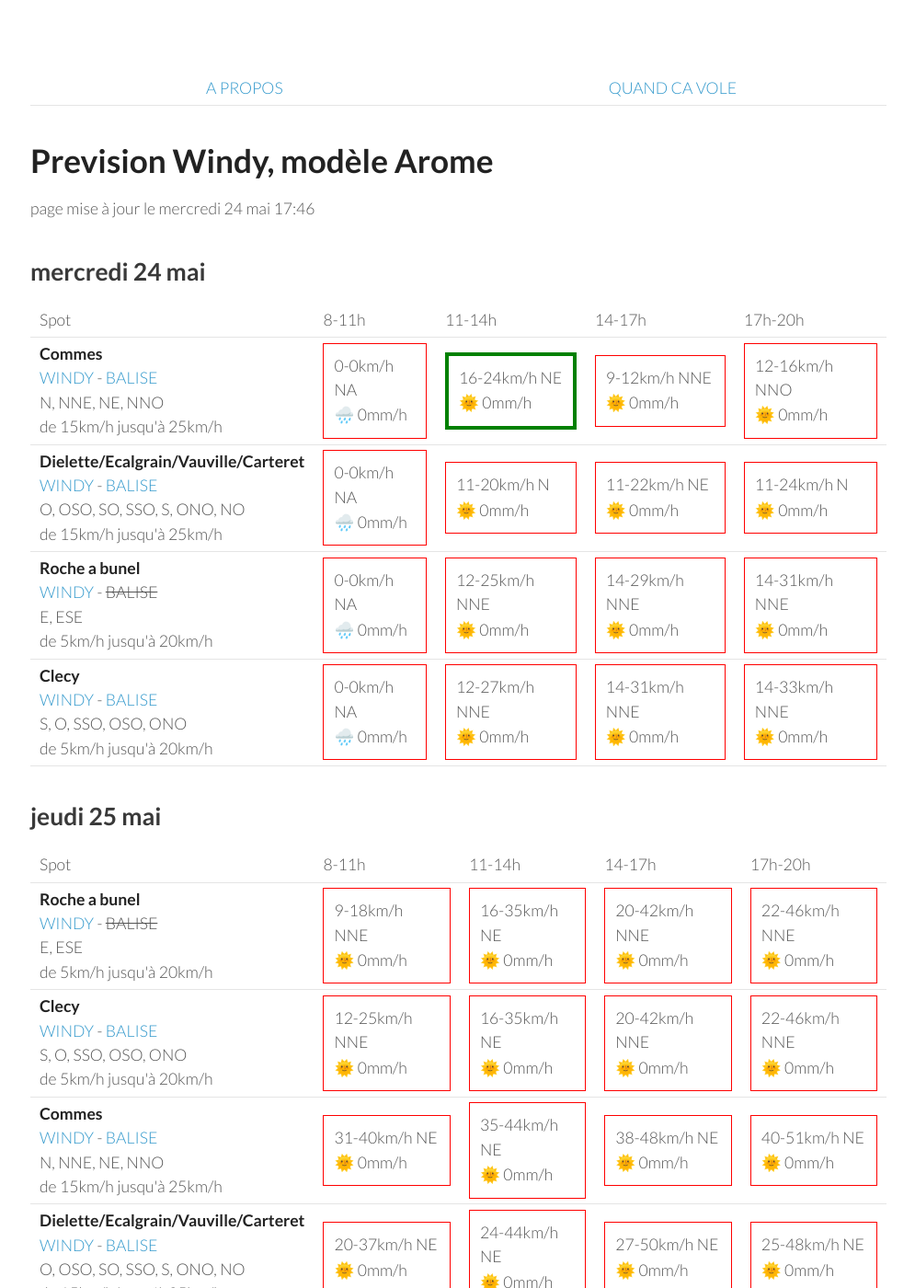
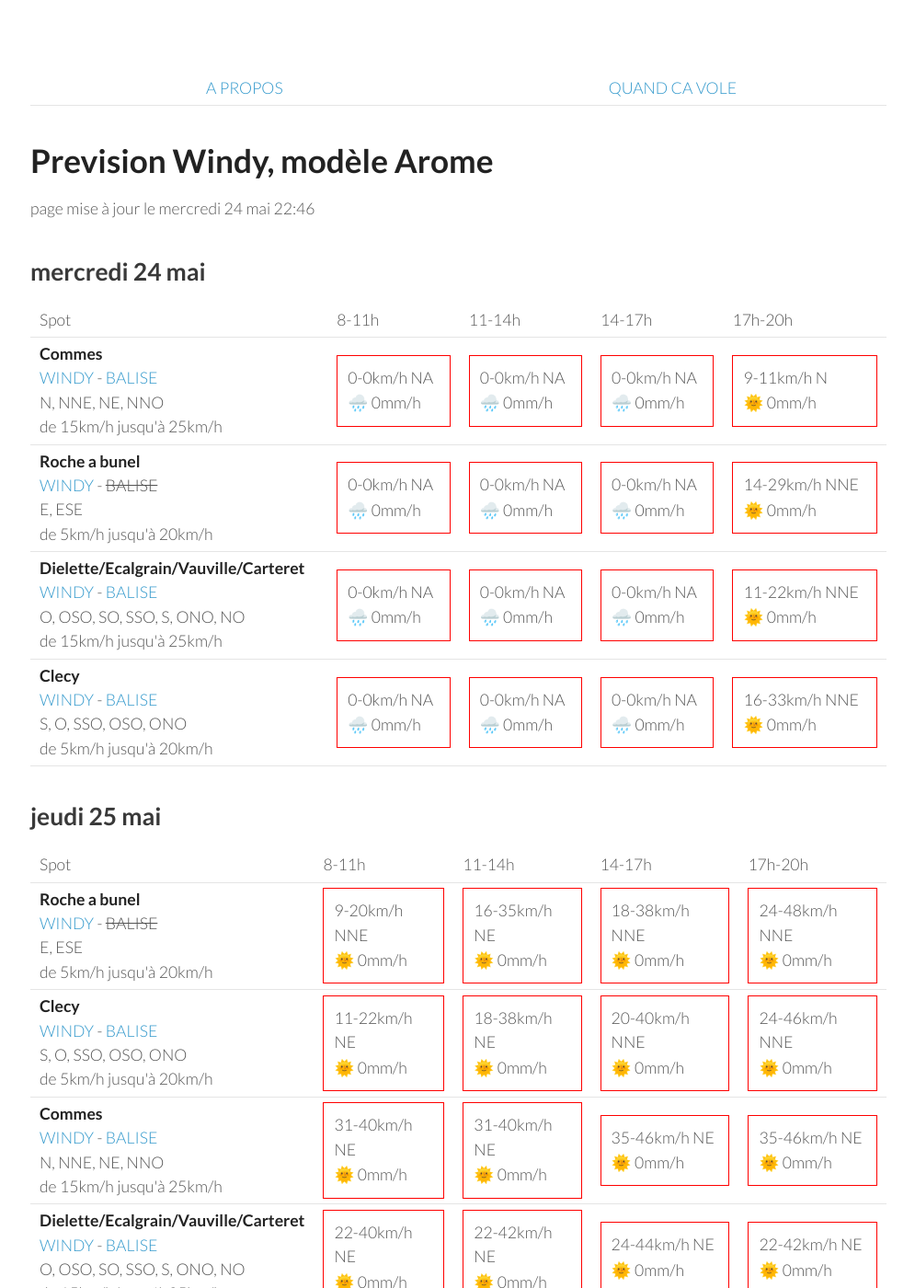
Before and after one commit to parapente-dans-le-nord/parapente-dans-le-nord.github.io, a Jekyll site: the page built from normandie.markdown, in a window 1280 px wide and 1400 px high. Shown: the whole window at 92% size, without its empty margins (25-1020 px from the left). Built offline with Jekyll 4.4.1, drawn with Linux system fonts in a browser that asks for light colours; some of the changed text lies outside the part shown.

Commit message:
update index.markdown

```diff
--- a/normandie.markdown
+++ b/normandie.markdown
@@ -7,7 +7,7 @@ title:  "Tous les spots"
 {: .links}
 
 # Prevision Windy, modèle Arome
-page mise à jour le mercredi 24 mai 17:46
+page mise à jour le mercredi 24 mai 22:46
 
 ## mercredi 24 mai
 
@@ -25,36 +25,36 @@ page mise à jour le mercredi 24 mai 17:46
         <td><strong>Commes</strong><br><a href="https://windy.com/49.346/-0.726?48.936,-0.726,8">WINDY</a> - <span class=""><a href="http://www.balisemeteo.com/balise.php?idBalise=158">BALISE</a> </span><br> <span class="vent-favorable">N, NNE, NE, NNO</span><br><span class="force-vent">de 15km/h jusqu'à 25km/h</span> </td>
 
             <td><div class="not-flyable"><p>0-0km/h NA</p><p>🌧️ 0mm/h</p></div></td>
-            <td><div class="flyable"><p>16-24km/h NE</p><p>🌞 0mm/h</p></div></td>
-            <td><div class="not-flyable"><p>9-12km/h NNE</p><p>🌞 0mm/h</p></div></td>
-            <td><div class="not-flyable"><p>12-16km/h NNO</p><p>🌞 0mm/h</p></div></td>
+            <td><div class="not-flyable"><p>0-0km/h NA</p><p>🌧️ 0mm/h</p></div></td>
+            <td><div class="not-flyable"><p>0-0km/h NA</p><p>🌧️ 0mm/h</p></div></td>
+            <td><div class="not-flyable"><p>9-11km/h N</p><p>🌞 0mm/h</p></div></td>
+
+    </tr>
+<tr>
+        <td><strong>Roche a bunel</strong><br><a href="https://windy.com/48.993/-0.499?48.580,-0.499,8">WINDY</a> - <span class="no-balise"> BALISE </span><br> <span class="vent-favorable">E, ESE</span><br><span class="force-vent">de 5km/h jusqu'à 20km/h</span> </td>
+
+            <td><div class="not-flyable"><p>0-0km/h NA</p><p>🌧️ 0mm/h</p></div></td>
+            <td><div class="not-flyable"><p>0-0km/h NA</p><p>🌧️ 0mm/h</p></div></td>
+            <td><div class="not-flyable"><p>0-0km/h NA</p><p>🌧️ 0mm/h</p></div></td>
+            <td><div class="not-flyable"><p>14-29km/h NNE</p><p>🌞 0mm/h</p></div></td>
 
     </tr>
 <tr>
         <td><strong>Dielette/Ecalgrain/Vauville/Carteret</strong><br><a href="https://windy.com/49.650/-1.856?49.243,-1.856,8">WINDY</a> - <span class=""><a href="http://www.balisemeteo.com/balise.php?idBalise=81">BALISE</a> </span><br> <span class="vent-favorable">O, OSO, SO, SSO, S, ONO, NO</span><br><span class="force-vent">de 15km/h jusqu'à 25km/h</span> </td>
 
             <td><div class="not-flyable"><p>0-0km/h NA</p><p>🌧️ 0mm/h</p></div></td>
-            <td><div class="not-flyable"><p>11-20km/h N</p><p>🌞 0mm/h</p></div></td>
-            <td><div class="not-flyable"><p>11-22km/h NE</p><p>🌞 0mm/h</p></div></td>
-            <td><div class="not-flyable"><p>11-24km/h N</p><p>🌞 0mm/h</p></div></td>
-
-    </tr>
-<tr>
-        <td><strong>Roche a bunel</strong><br><a href="https://windy.com/48.993/-0.499?48.580,-0.499,8">WINDY</a> - <span class="no-balise"> BALISE </span><br> <span class="vent-favorable">E, ESE</span><br><span class="force-vent">de 5km/h jusqu'à 20km/h</span> </td>
-
             <td><div class="not-flyable"><p>0-0km/h NA</p><p>🌧️ 0mm/h</p></div></td>
-            <td><div class="not-flyable"><p>12-25km/h NNE</p><p>🌞 0mm/h</p></div></td>
-            <td><div class="not-flyable"><p>14-29km/h NNE</p><p>🌞 0mm/h</p></div></td>
-            <td><div class="not-flyable"><p>14-31km/h NNE</p><p>🌞 0mm/h</p></div></td>
+            <td><div class="not-flyable"><p>0-0km/h NA</p><p>🌧️ 0mm/h</p></div></td>
+            <td><div class="not-flyable"><p>11-22km/h NNE</p><p>🌞 0mm/h</p></div></td>
 
     </tr>
 <tr>
         <td><strong>Clecy</strong><br><a href="https://windy.com/48.929/-0.470?48.516,-0.470,8">WINDY</a> - <span class=""><a href="http://www.balisemeteo.com/balise.php?idBalise=122">BALISE</a> </span><br> <span class="vent-favorable">S, O, SSO, OSO, ONO</span><br><span class="force-vent">de 5km/h jusqu'à 20km/h</span> </td>
 
             <td><div class="not-flyable"><p>0-0km/h NA</p><p>🌧️ 0mm/h</p></div></td>
-            <td><div class="not-flyable"><p>12-27km/h NNE</p><p>🌞 0mm/h</p></div></td>
-            <td><div class="not-flyable"><p>14-31km/h NNE</p><p>🌞 0mm/h</p></div></td>
-            <td><div class="not-flyable"><p>14-33km/h NNE</p><p>🌞 0mm/h</p></div></td>
+            <td><div class="not-flyable"><p>0-0km/h NA</p><p>🌧️ 0mm/h</p></div></td>
+            <td><div class="not-flyable"><p>0-0km/h NA</p><p>🌧️ 0mm/h</p></div></td>
+            <td><div class="not-flyable"><p>16-33km/h NNE</p><p>🌞 0mm/h</p></div></td>
 
     </tr>
 
@@ -76,20 +76,20 @@ page mise à jour le mercredi 24 mai 17:46
 <tr>
         <td><strong>Roche a bunel</strong><br><a href="https://windy.com/48.993/-0.499?48.580,-0.499,8">WINDY</a> - <span class="no-balise"> BALISE </span><br> <span class="vent-favorable">E, ESE</span><br><span class="force-vent">de 5km/h jusqu'à 20km/h</span> </td>
 
-            <td><div class="not-flyable"><p>9-18km/h NNE</p><p>🌞 0mm/h</p></div></td>
+            <td><div class="not-flyable"><p>9-20km/h NNE</p><p>🌞 0mm/h</p></div></td>
             <td><div class="not-flyable"><p>16-35km/h NE</p><p>🌞 0mm/h</p></div></td>
-            <td><div class="not-flyable"><p>20-42km/h NNE</p><p>🌞 0mm/h</p></div></td>
-            <td><div class="not-flyable"><p>22-46km/h NNE</p><p>🌞 0mm/h</p></div></td>
+            <td><div class="not-flyable"><p>18-38km/h NNE</p><p>🌞 0mm/h</p></div></td>
+            <td><div class="not-flyable"><p>24-48km/h NNE</p><p>🌞 0mm/h</p></div></td>
 
 
     </tr>
 <tr>
         <td><strong>Clecy</strong><br><a href="https://windy.com/48.929/-0.470?48.516,-0.470,8">WINDY</a> - <span class=""><a href="http://www.balisemeteo.com/balise.php?idBalise=122">BALISE</a> </span><br> <span class="vent-favorable">S, O, SSO, OSO, ONO</span><br><span class="force-vent">de 5km/h jusqu'à 20km/h</span> </td>
 
-            <td><div class="not-flyable"><p>12-25km/h NNE</p><p>🌞 0mm/h</p></div></td>
-            <td><div class="not-flyable"><p>16-35km/h NE</p><p>🌞 0mm/h</p></div></td>
-            <td><div class="not-flyable"><p>20-42km/h NNE</p><p>🌞 0mm/h</p></div></td>
-            <td><div class="not-flyable"><p>22-46km/h NNE</p><p>🌞 0mm/h</p></div></td>
+            <td><div class="not-flyable"><p>11-22km/h NE</p><p>🌞 0mm/h</p></div></td>
+            <td><div class="not-flyable"><p>18-38km/h NE</p><p>🌞 0mm/h</p></div></td>
+            <td><div class="not-flyable"><p>20-40km/h NNE</p><p>🌞 0mm/h</p></div></td>
+            <td><div class="not-flyable"><p>24-46km/h NNE</p><p>🌞 0mm/h</p></div></td>
 
 
     </tr>
@@ -97,19 +97,19 @@ page mise à jour le mercredi 24 mai 17:46
         <td><strong>Commes</strong><br><a href="https://windy.com/49.346/-0.726?48.936,-0.726,8">WINDY</a> - <span class=""><a href="http://www.balisemeteo.com/balise.php?idBalise=158">BALISE</a> </span><br> <span class="vent-favorable">N, NNE, NE, NNO</span><br><span class="force-vent">de 15km/h jusqu'à 25km/h</span> </td>
 
             <td><div class="not-flyable"><p>31-40km/h NE</p><p>🌞 0mm/h</p></div></td>
-            <td><div class="not-flyable"><p>35-44km/h NE</p><p>🌞 0mm/h</p></div></td>
-            <td><div class="not-flyable"><p>38-48km/h NE</p><p>🌞 0mm/h</p></div></td>
-            <td><div class="not-flyable"><p>40-51km/h NE</p><p>🌞 0mm/h</p></div></td>
+            <td><div class="not-flyable"><p>31-40km/h NE</p><p>🌞 0mm/h</p></div></td>
+            <td><div class="not-flyable"><p>35-46km/h NE</p><p>🌞 0mm/h</p></div></td>
+            <td><div class="not-flyable"><p>35-46km/h NE</p><p>🌞 0mm/h</p></div></td>
 
 
     </tr>
 <tr>
         <td><strong>Dielette/Ecalgrain/Vauville/Carteret</strong><br><a href="https://windy.com/49.650/-1.856?49.243,-1.856,8">WINDY</a> - <span class=""><a href="http://www.balisemeteo.com/balise.php?idBalise=81">BALISE</a> </span><br> <span class="vent-favorable">O, OSO, SO, SSO, S, ONO, NO</span><br><span class="force-vent">de 15km/h jusqu'à 25km/h</span> </td>
 
-            <td><div class="not-flyable"><p>20-37km/h NE</p><p>🌞 0mm/h</p></div></td>
+            <td><div class="not-flyable"><p>22-40km/h NE</p><p>🌞 0mm/h</p></div></td>
+            <td><div class="not-flyable"><p>22-42km/h NE</p><p>🌞 0mm/h</p></div></td>
             <td><div class="not-flyable"><p>24-44km/h NE</p><p>🌞 0mm/h</p></div></td>
-            <td><div class="not-flyable"><p>27-50km/h NE</p><p>🌞 0mm/h</p></div></td>
-            <td><div class="not-flyable"><p>25-48km/h NE</p><p>🌞 0mm/h</p></div></td>
+            <td><div class="not-flyable"><p>22-42km/h NE</p><p>🌞 0mm/h</p></div></td>
 
 
     </tr>
@@ -130,9 +130,19 @@ page mise à jour le mercredi 24 mai 17:46
       <td>17h-20h</td>
     </tr>
 <tr>
+        <td><strong>Roche a bunel</strong><br><a href="https://windy.com/48.993/-0.499?48.580,-0.499,8">WINDY</a> - <span class="no-balise"> BALISE </span><br> <span class="vent-favorable">E, ESE</span><br><span class="force-vent">de 5km/h jusqu'à 20km/h</span> </td>
+
+            <td><div class="not-flyable"><p>9-20km/h NNE</p><p>🌞 0mm/h</p></div></td>
+            <td><div class="not-flyable"><p>14-33km/h NE</p><p>🌞 0mm/h</p></div></td>
+            <td><div class="not-flyable"><p>18-40km/h NE</p><p>🌞 0mm/h</p></div></td>
+            <td><div class="not-flyable"><p>18-42km/h NNE</p><p>🌞 0mm/h</p></div></td>
+
+
+    </tr>
+<tr>
         <td><strong>Clecy</strong><br><a href="https://windy.com/48.929/-0.470?48.516,-0.470,8">WINDY</a> - <span class=""><a href="http://www.balisemeteo.com/balise.php?idBalise=122">BALISE</a> </span><br> <span class="vent-favorable">S, O, SSO, OSO, ONO</span><br><span class="force-vent">de 5km/h jusqu'à 20km/h</span> </td>
 
-            <td><div class="not-flyable"><p>11-22km/h NE</p><p>🌞 0mm/h</p></div></td>
+            <td><div class="not-flyable"><p>11-22km/h NNE</p><p>🌞 0mm/h</p></div></td>
             <td><div class="not-flyable"><p>12-31km/h NE</p><p>🌞 0mm/h</p></div></td>
             <td><div class="not-flyable"><p>18-40km/h NE</p><p>🌞 0mm/h</p></div></td>
             <td><div class="not-flyable"><p>18-40km/h NNE</p><p>🌞 0mm/h</p></div></td>
@@ -140,19 +150,9 @@ page mise à jour le mercredi 24 mai 17:46
 
     </tr>
 <tr>
-        <td><strong>Roche a bunel</strong><br><a href="https://windy.com/48.993/-0.499?48.580,-0.499,8">WINDY</a> - <span class="no-balise"> BALISE </span><br> <span class="vent-favorable">E, ESE</span><br><span class="force-vent">de 5km/h jusqu'à 20km/h</span> </td>
-
-            <td><div class="not-flyable"><p>12-24km/h NE</p><p>🌞 0mm/h</p></div></td>
-            <td><div class="not-flyable"><p>14-31km/h NE</p><p>🌞 0mm/h</p></div></td>
-            <td><div class="not-flyable"><p>18-40km/h NE</p><p>🌞 0mm/h</p></div></td>
-            <td><div class="not-flyable"><p>20-42km/h NNE</p><p>🌞 0mm/h</p></div></td>
-
-
-    </tr>
-<tr>
         <td><strong>Commes</strong><br><a href="https://windy.com/49.346/-0.726?48.936,-0.726,8">WINDY</a> - <span class=""><a href="http://www.balisemeteo.com/balise.php?idBalise=158">BALISE</a> </span><br> <span class="vent-favorable">N, NNE, NE, NNO</span><br><span class="force-vent">de 15km/h jusqu'à 25km/h</span> </td>
 
-            <td><div class="not-flyable"><p>25-38km/h ENE</p><p>🌞 0mm/h</p></div></td>
+            <td><div class="not-flyable"><p>33-42km/h ENE</p><p>🌞 0mm/h</p></div></td>
             <td><div class="not-flyable"><p>25-42km/h NE</p><p>🌞 0mm/h</p></div></td>
             <td><div class="not-flyable"><p>29-48km/h NE</p><p>🌞 0mm/h</p></div></td>
             <td><div class="not-flyable"><p>31-51km/h NE</p><p>🌞 0mm/h</p></div></td>
@@ -162,8 +162,8 @@ page mise à jour le mercredi 24 mai 17:46
 <tr>
         <td><strong>Dielette/Ecalgrain/Vauville/Carteret</strong><br><a href="https://windy.com/49.650/-1.856?49.243,-1.856,8">WINDY</a> - <span class=""><a href="http://www.balisemeteo.com/balise.php?idBalise=81">BALISE</a> </span><br> <span class="vent-favorable">O, OSO, SO, SSO, S, ONO, NO</span><br><span class="force-vent">de 15km/h jusqu'à 25km/h</span> </td>
 
-            <td><div class="not-flyable"><p>31-44km/h ENE</p><p>🌞 0mm/h</p></div></td>
-            <td><div class="not-flyable"><p>31-48km/h ENE</p><p>🌞 0mm/h</p></div></td>
+            <td><div class="not-flyable"><p>25-48km/h ENE</p><p>🌞 0mm/h</p></div></td>
+            <td><div class="not-flyable"><p>31-46km/h ENE</p><p>🌞 0mm/h</p></div></td>
             <td><div class="not-flyable"><p>33-50km/h ENE</p><p>🌞 0mm/h</p></div></td>
             <td><div class="not-flyable"><p>33-50km/h ENE</p><p>🌞 0mm/h</p></div></td>
 
@@ -208,20 +208,20 @@ page mise à jour le mercredi 24 mai 17:46
 <tr>
         <td><strong>Roche a bunel</strong><br><a href="https://windy.com/48.993/-0.499?48.580,-0.499,8">WINDY</a> - <span class="no-balise"> BALISE </span><br> <span class="vent-favorable">E, ESE</span><br><span class="force-vent">de 5km/h jusqu'à 20km/h</span> </td>
 
-            <td><div class="not-flyable"><p>12-24km/h NE</p><p>🌞 0mm/h</p></div></td>
-            <td><div class="not-flyable"><p>12-29km/h NE</p><p>🌞 0mm/h</p></div></td>
+            <td><div class="not-flyable"><p>11-22km/h NE</p><p>🌞 0mm/h</p></div></td>
+            <td><div class="not-flyable"><p>12-27km/h NE</p><p>🌞 0mm/h</p></div></td>
             <td><div class="not-flyable"><p>14-33km/h NE</p><p>🌞 0mm/h</p></div></td>
-            <td><div class="not-flyable"><p>18-38km/h N</p><p>🌞 0mm/h</p></div></td>
+            <td><div class="not-flyable"><p>16-37km/h N</p><p>🌞 0mm/h</p></div></td>
 
 
     </tr>
 <tr>
         <td><strong>Dielette/Ecalgrain/Vauville/Carteret</strong><br><a href="https://windy.com/49.650/-1.856?49.243,-1.856,8">WINDY</a> - <span class=""><a href="http://www.balisemeteo.com/balise.php?idBalise=81">BALISE</a> </span><br> <span class="vent-favorable">O, OSO, SO, SSO, S, ONO, NO</span><br><span class="force-vent">de 15km/h jusqu'à 25km/h</span> </td>
 
+            <td><div class="not-flyable"><p>25-37km/h ENE</p><p>🌞 0mm/h</p></div></td>
             <td><div class="not-flyable"><p>27-38km/h ENE</p><p>🌞 0mm/h</p></div></td>
-            <td><div class="not-flyable"><p>29-42km/h ENE</p><p>🌞 0mm/h</p></div></td>
-            <td><div class="not-flyable"><p>31-44km/h ENE</p><p>🌞 0mm/h</p></div></td>
-            <td><div class="not-flyable"><p>29-46km/h ENE</p><p>🌞 0mm/h</p></div></td>
+            <td><div class="not-flyable"><p>27-42km/h ENE</p><p>🌞 0mm/h</p></div></td>
+            <td><div class="not-flyable"><p>25-42km/h ENE</p><p>🌞 0mm/h</p></div></td>
 
 
     </tr>
@@ -242,6 +242,16 @@ page mise à jour le mercredi 24 mai 17:46
       <td>17h-20h</td>
     </tr>
 <tr>
+        <td><strong>Dielette/Ecalgrain/Vauville/Carteret</strong><br><a href="https://windy.com/49.650/-1.856?49.243,-1.856,8">WINDY</a> - <span class=""><a href="http://www.balisemeteo.com/balise.php?idBalise=81">BALISE</a> </span><br> <span class="vent-favorable">O, OSO, SO, SSO, S, ONO, NO</span><br><span class="force-vent">de 15km/h jusqu'à 25km/h</span> </td>
+
+            <td><div class="not-flyable"><p>18-25km/h NE</p><p>🌞 0mm/h</p></div></td>
+            <td><div class="not-flyable"><p>20-31km/h NE</p><p>🌞 0mm/h</p></div></td>
+            <td><div class="not-flyable"><p>22-33km/h NE</p><p>🌞 0mm/h</p></div></td>
+            <td><div class="not-flyable"><p>22-35km/h NE</p><p>🌞 0mm/h</p></div></td>
+
+
+    </tr>
+<tr>
         <td><strong>Clecy</strong><br><a href="https://windy.com/48.929/-0.470?48.516,-0.470,8">WINDY</a> - <span class=""><a href="http://www.balisemeteo.com/balise.php?idBalise=122">BALISE</a> </span><br> <span class="vent-favorable">S, O, SSO, OSO, ONO</span><br><span class="force-vent">de 5km/h jusqu'à 20km/h</span> </td>
 
             <td><div class="not-flyable"><p>9-20km/h NNE</p><p>🌞 0mm/h</p></div></td>
@@ -254,20 +264,10 @@ page mise à jour le mercredi 24 mai 17:46
 <tr>
         <td><strong>Roche a bunel</strong><br><a href="https://windy.com/48.993/-0.499?48.580,-0.499,8">WINDY</a> - <span class="no-balise"> BALISE </span><br> <span class="vent-favorable">E, ESE</span><br><span class="force-vent">de 5km/h jusqu'à 20km/h</span> </td>
 
-            <td><div class="not-flyable"><p>9-20km/h NNE</p><p>🌞 0mm/h</p></div></td>
-            <td><div class="not-flyable"><p>12-29km/h NNE</p><p>🌞 0mm/h</p></div></td>
-            <td><div class="not-flyable"><p>16-38km/h NNE</p><p>🌞 0mm/h</p></div></td>
-            <td><div class="not-flyable"><p>20-44km/h NNE</p><p>🌞 0mm/h</p></div></td>
-
-
-    </tr>
-<tr>
-        <td><strong>Dielette/Ecalgrain/Vauville/Carteret</strong><br><a href="https://windy.com/49.650/-1.856?49.243,-1.856,8">WINDY</a> - <span class=""><a href="http://www.balisemeteo.com/balise.php?idBalise=81">BALISE</a> </span><br> <span class="vent-favorable">O, OSO, SO, SSO, S, ONO, NO</span><br><span class="force-vent">de 15km/h jusqu'à 25km/h</span> </td>
-
-            <td><div class="not-flyable"><p>20-27km/h NE</p><p>🌞 0mm/h</p></div></td>
-            <td><div class="not-flyable"><p>24-35km/h NE</p><p>🌞 0mm/h</p></div></td>
-            <td><div class="not-flyable"><p>24-37km/h NE</p><p>🌞 0mm/h</p></div></td>
-            <td><div class="not-flyable"><p>25-38km/h NE</p><p>🌞 0mm/h</p></div></td>
+            <td><div class="not-flyable"><p>9-18km/h NNE</p><p>🌞 0mm/h</p></div></td>
+            <td><div class="not-flyable"><p>12-27km/h NNE</p><p>🌞 0mm/h</p></div></td>
+            <td><div class="not-flyable"><p>14-35km/h NNE</p><p>🌞 0mm/h</p></div></td>
+            <td><div class="not-flyable"><p>18-38km/h NNE</p><p>🌞 0mm/h</p></div></td>
 
 
     </tr>
@@ -320,20 +320,20 @@ page mise à jour le mercredi 24 mai 17:46
 <tr>
         <td><strong>Roche a bunel</strong><br><a href="https://windy.com/48.993/-0.499?48.580,-0.499,8">WINDY</a> - <span class="no-balise"> BALISE </span><br> <span class="vent-favorable">E, ESE</span><br><span class="force-vent">de 5km/h jusqu'à 20km/h</span> </td>
 
-            <td><div class="not-flyable"><p>20-40km/h NE</p><p>🌞 0mm/h</p></div></td>
-            <td><div class="not-flyable"><p>22-44km/h NE</p><p>🌞 0mm/h</p></div></td>
-            <td><div class="not-flyable"><p>24-50km/h NE</p><p>🌞 0mm/h</p></div></td>
-            <td><div class="not-flyable"><p>25-53km/h NNE</p><p>🌞 0mm/h</p></div></td>
+            <td><div class="not-flyable"><p>18-33km/h NE</p><p>🌞 0mm/h</p></div></td>
+            <td><div class="not-flyable"><p>18-40km/h NE</p><p>🌞 0mm/h</p></div></td>
+            <td><div class="not-flyable"><p>20-44km/h NE</p><p>🌞 0mm/h</p></div></td>
+            <td><div class="not-flyable"><p>24-48km/h NNE</p><p>🌞 0mm/h</p></div></td>
 
 
     </tr>
 <tr>
         <td><strong>Dielette/Ecalgrain/Vauville/Carteret</strong><br><a href="https://windy.com/49.650/-1.856?49.243,-1.856,8">WINDY</a> - <span class=""><a href="http://www.balisemeteo.com/balise.php?idBalise=81">BALISE</a> </span><br> <span class="vent-favorable">O, OSO, SO, SSO, S, ONO, NO</span><br><span class="force-vent">de 15km/h jusqu'à 25km/h</span> </td>
 
+            <td><div class="not-flyable"><p>35-51km/h ENE</p><p>🌞 0mm/h</p></div></td>
             <td><div class="not-flyable"><p>38-55km/h ENE</p><p>🌞 0mm/h</p></div></td>
             <td><div class="not-flyable"><p>40-59km/h ENE</p><p>🌞 0mm/h</p></div></td>
-            <td><div class="not-flyable"><p>42-62km/h ENE</p><p>🌞 0mm/h</p></div></td>
-            <td><div class="not-flyable"><p>42-64km/h ENE</p><p>🌞 0mm/h</p></div></td>
+            <td><div class="not-flyable"><p>38-59km/h ENE</p><p>🌞 0mm/h</p></div></td>
 
 
     </tr>
```
